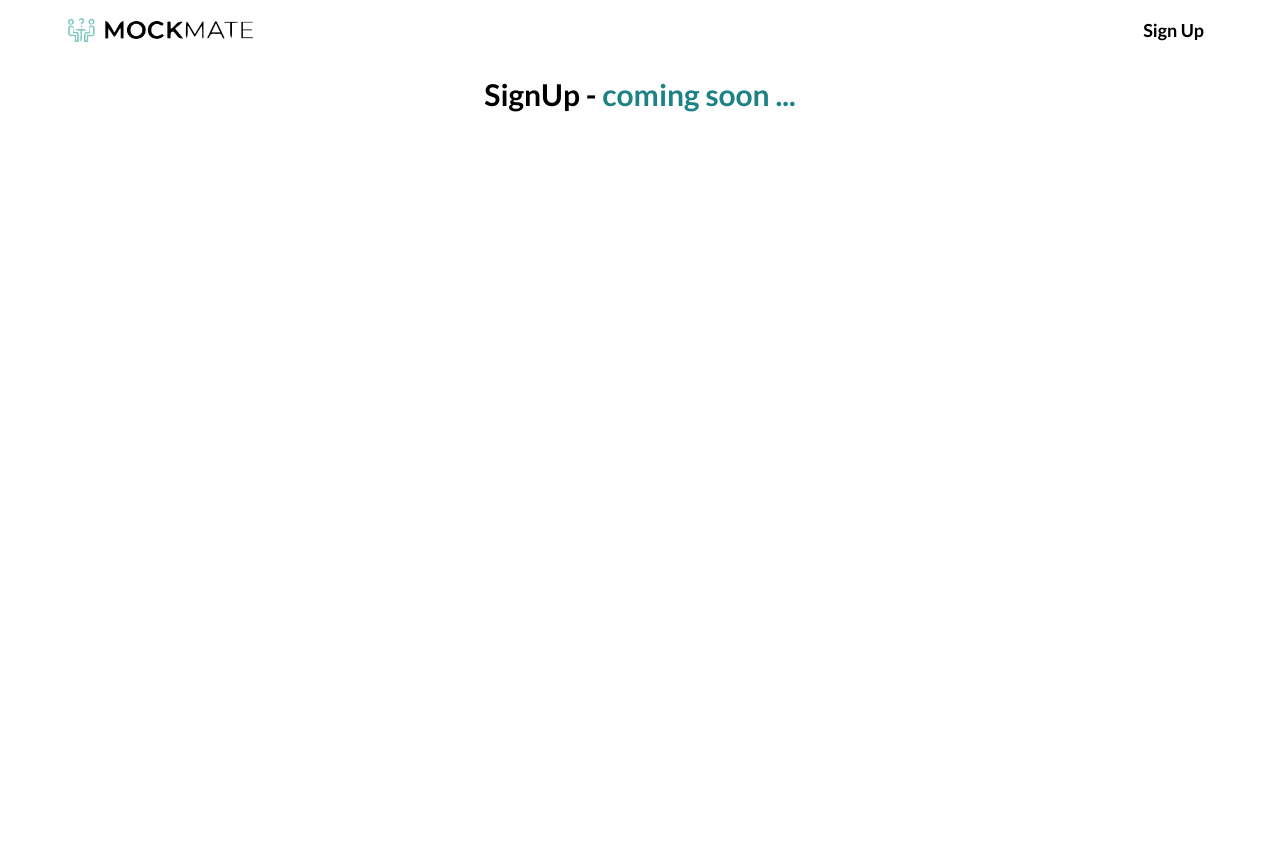
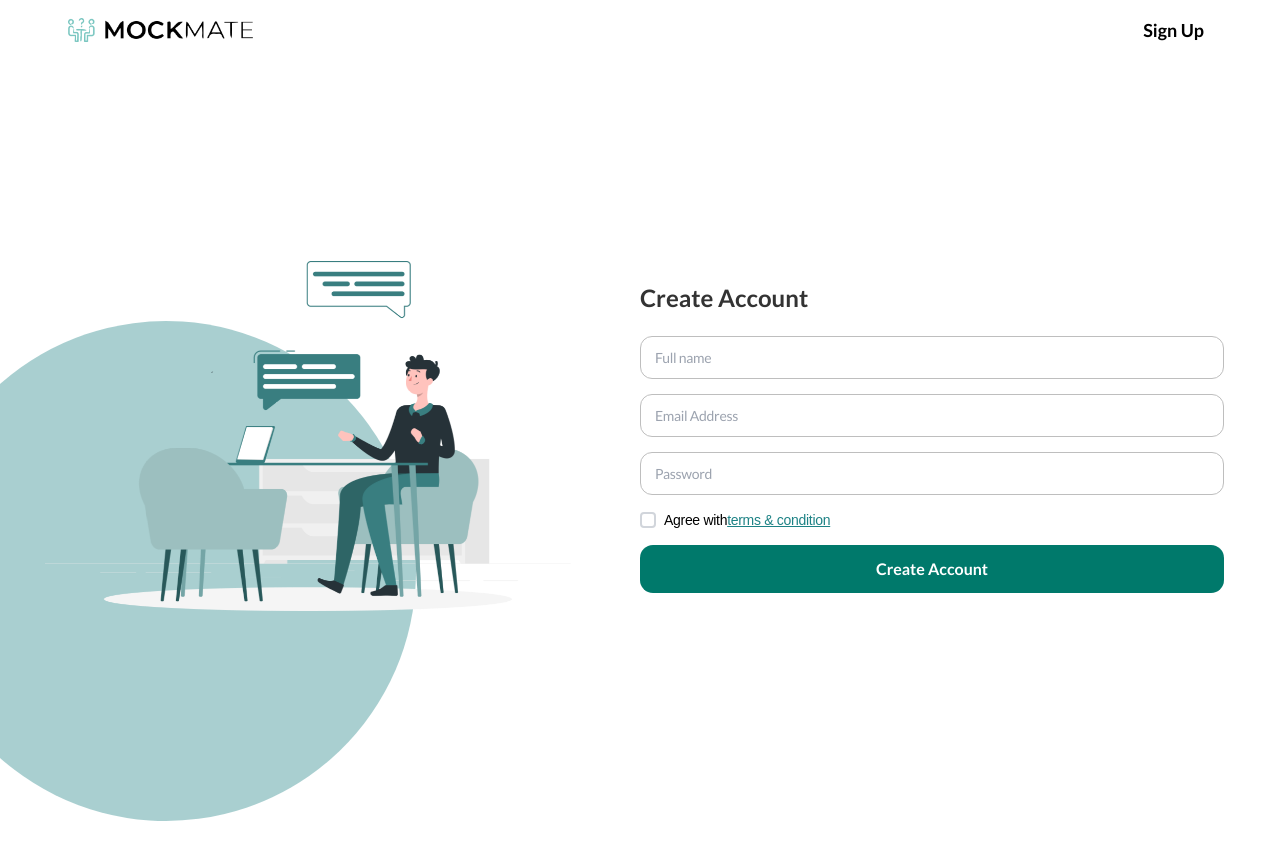
Before and after one commit to BelalAboseada/MockMate-salamHack, a React (Vite) app in the folder Frontend/: page /signUp in a window 1280 px wide. Shown: the top 860 px of the page. Before the commit the page ends 800 px from the top, so only its background shows below. Built offline with nearby package versions, Linux system fonts and the light colour scheme; a web font is replaced by a local one.

Commit message:
14-3-2025

```diff
--- a/Frontend/src/components/common/header/Header.jsx
+++ b/Frontend/src/components/common/header/Header.jsx
@@ -39,6 +39,7 @@ export const Header = () => {
 
       {/* Sign In Button */}
       <div className={styles.authContainer}>
+
         <Link to="/signUp">
           <button className="text-lg font-bold py-2 px-4 transition-colors hover:text-blue-500">
             Sign Up
--- a/Frontend/src/index.scss
+++ b/Frontend/src/index.scss
@@ -84,10 +84,15 @@ image {
   object-fit: contain;
   object-position: center;
 }
-p,
+
 input {
   font-family: "Lato", sans-serif;
   font-size: 14px;
+  padding: 12px 14px;
+  background-color: white;
+  border: 1px solid var(--Neutral-color);
+  border-radius: 12px;
+
   font-weight: 400;
   line-height: 14px;
   letter-spacing: -0.30000001192092896px;
--- a/Frontend/src/pages/Auth/SignUp/SignUp.jsx
+++ b/Frontend/src/pages/Auth/SignUp/SignUp.jsx
@@ -1,7 +1,55 @@
+import styles from "./style.module.scss";
+import signUpImage from "../../../assets/images/singUp.png";
+
 const SignUp = () => {
   return (
-    <div className="text-center font-bold text-3xl">
-      SignUp - <span className="text-primary"> coming soon ...</span>
+    <div className={styles.SignUp}>
+      <div className={styles.container}>
+        <div className={styles.left}>
+          <img
+            src={signUpImage}
+            alt="signUpImage"
+            className={styles.signUpImage}
+            loading="lazy"
+            decoding="async"
+            fetchpriority="high"
+            aria-hidden="true"
+          />
+        </div>
+        <div className={styles.right}>
+          <h1 className={styles.title}>Create Account</h1>
+          <form className={styles.form}>
+            <input
+              type="text"
+              placeholder="Full name"
+              className="input"
+              name="name"
+            />
+            <input type="email" placeholder="Email Address" className="input" />
+            <input type="password" placeholder="Password" className="input" />
+            <div className={`flex items-center gap-2 `}>
+              <input
+                type="checkbox"
+                id="agree"
+                name="agree"
+                className={`appearance-none   !w-4 !h-4 p-0  rounded border-2 border-gray-300  checked:bg-primary checked:border-primary focus:outline-none focus:ring-2 focus:ring-offset-2 focus:ring-primary`}
+                placeholder=""
+                value=""
+              />
+              <label
+                htmlFor="agree"
+                className={`text-sm font-medium  text-balance `}
+              >
+                Agree with
+                <span className="text-primary underline underline-offset-1 ">
+                   terms & condition
+                </span>
+              </label>
+            </div>
+            <button>Create Account</button>
+          </form>
+        </div>
+      </div>
     </div>
   );
 };
--- /dev/null
+++ b/Frontend/src/pages/Auth/SignUp/style.module.scss
@@ -0,0 +1,88 @@
+.SignUp {
+  display: flex;
+  justify-content: space-between;
+  align-items: center;
+  height: 90vh;
+
+
+  .container {
+    display: flex;
+    justify-content: space-between;
+    align-items: center;
+  }
+
+  .left {
+    flex: 1;
+    display: flex;
+    justify-content: center;
+    align-items: center;
+    position: relative;
+
+
+    &::before {
+      content: "";
+      position: absolute;
+      width: 500px;
+      height: 500px;
+      background: rgba(29, 130, 133, 0.38);
+      border-radius: 50%;
+      left: -100px;
+      bottom: -210px;
+      transform: rotate(-30deg);
+      z-index: -1;
+    }
+
+    img {
+      width: 90%;
+      height: auto;
+      object-fit: contain;
+    }
+  }
+
+  .right {
+    flex: 1;
+    padding: 40px;
+    display: flex;
+    flex-direction: column;
+    justify-content: center;
+    text-align: left;
+  }
+
+  .title {
+    font-size: 24px;
+    font-weight: bold;
+    margin-bottom: 20px;
+    color: #333;
+  }
+
+  .form {
+    display: flex;
+    flex-direction: column;
+    gap: 15px;
+
+    .input {
+      width: 100%;
+      padding: 20px 0 !important;
+      border: 1px solid #ccc;
+      border-radius: 13px;
+      font-size: 16px;
+    }
+
+    button {
+      width: 100%;
+      padding: 12px;
+      background: #00796b;
+      color: white;
+      font-size: 16px;
+      font-weight: bold;
+      border: none;
+      border-radius: 13px;
+      cursor: pointer;
+      transition: 0.3s ease-in-out;
+
+      &:hover {
+        background: #004d40;
+      }
+    }
+  }
+}
--- a/Frontend/src/pages/Home/style.module.scss
+++ b/Frontend/src/pages/Home/style.module.scss
@@ -81,11 +81,11 @@
           top: 70px;
           left: 0px;
 
-          width: 130% !important;
+          width: 135% !important;
           height: 120%;
 
           background: url(../../assets/images/BannerBackdrop.png) no-repeat
-            center center / 110% 100%;
+            center center / 112% 100%;
           rotate: -7deg;
           z-index: -1;
           opacity: 0.6;
@@ -97,6 +97,17 @@
           width: 50%;
           height: 50%;
           background: url(../../assets/images/BannerBackdrop2.png) no-repeat
+            center center / cover;
+          rotate: -7deg;
+          z-index: -3;
+        }
+        .backdrop3 {
+          position: absolute;
+          top: -35px;
+          right: -115px;
+          width: 20%;
+          height: 20%;
+          background: url(../../assets/images/BannerBackdrop3.png) no-repeat
             center center / cover;
           rotate: -7deg;
           z-index: -3;
```
Also changed, not shown: Frontend/src/assets/images/BannerBackdrop3.png (added), Frontend/src/assets/images/singUp.png (added).
